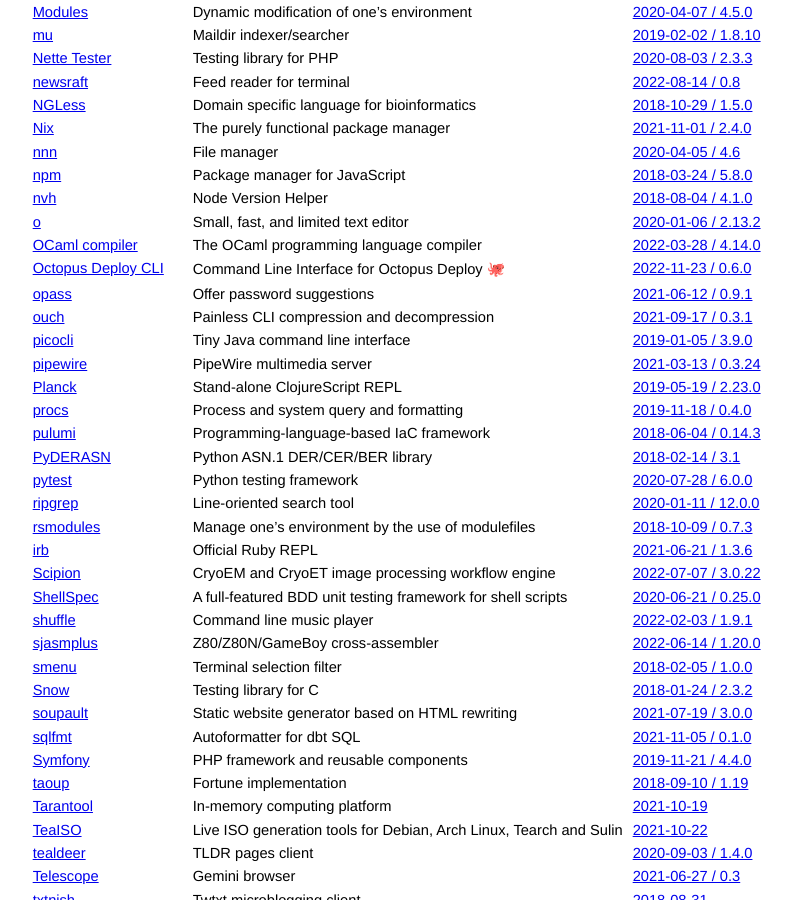
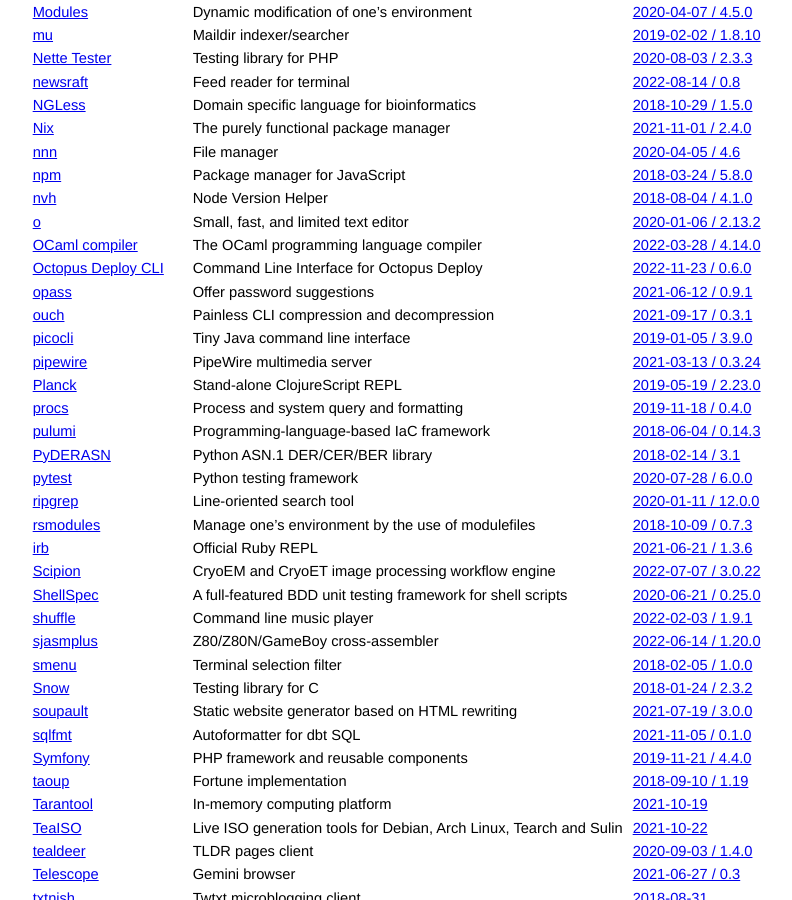
Before and after one commit to jcs/no_color, a Jekyll site: the page built from index.md, in a window 1280 px wide and 900 px high, scrolled down 4047 px. Shown: the whole window, without its empty margins (211-1003 px from the left). Built offline with Jekyll 4.4.1, drawn with Linux system fonts in a browser that asks for light colours; our own code applies the rules of GitHub Pages for plain Markdown files.

Commit message:
Remove emoji

```diff
--- a/index.md
+++ b/index.md
@@ -215,7 +215,7 @@ color via `NO_COLOR`.
 | [nvh](https://github.com/JohnRGee/nvh) | Node Version Helper | [2018-08-04 / 4.1.0](https://github.com/JohnRGee/nvh/releases/tag/v4.1.0) |
 | [o](https://github.com/xyproto/o) | Small, fast, and limited text editor | [2020-01-06 / 2.13.2](https://github.com/xyproto/o/tree/2.13.2) |
 | [OCaml compiler](https://github.com/ocaml/ocaml) | The OCaml programming language compiler | [2022-03-28 / 4.14.0](https://github.com/ocaml/ocaml/blob/4.14.0/Changes#L207-L210) |
-| [Octopus Deploy CLI](https://github.com/OctopusDeploy/cli) | Command Line Interface for Octopus Deploy 🐙 | [2022-11-23 / 0.6.0](https://github.com/OctopusDeploy/cli/tree/v0.6.0) |
+| [Octopus Deploy CLI](https://github.com/OctopusDeploy/cli) | Command Line Interface for Octopus Deploy | [2022-11-23 / 0.6.0](https://github.com/OctopusDeploy/cli/tree/v0.6.0) |
 | [opass](https://github.com/wiremoons/opass) | Offer password suggestions | [2021-06-12 / 0.9.1](https://github.com/wiremoons/opass/commit/02c593d510b23a1b8e5af40d04a475eeb5755491) |
 | [ouch](https://github.com/ouch-org/ouch) | Painless CLI compression and decompression | [2021-09-17 / 0.3.1](https://github.com/ouch-org/ouch/commit/b099e4ac206d09d345315a01688e31493c0e141a) |
 | [picocli](https://github.com/remkop/picocli/) | Tiny Java command line interface | [2019-01-05 / 3.9.0](https://github.com/remkop/picocli/releases/tag/v3.9.0#3.9.0-ANSI-heuristics) |
```
